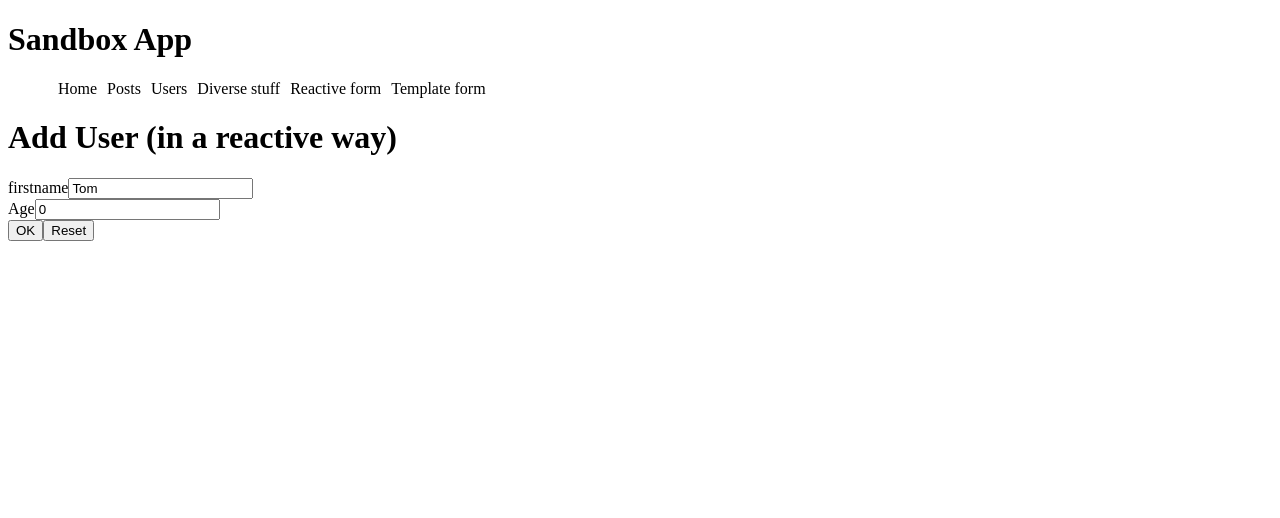
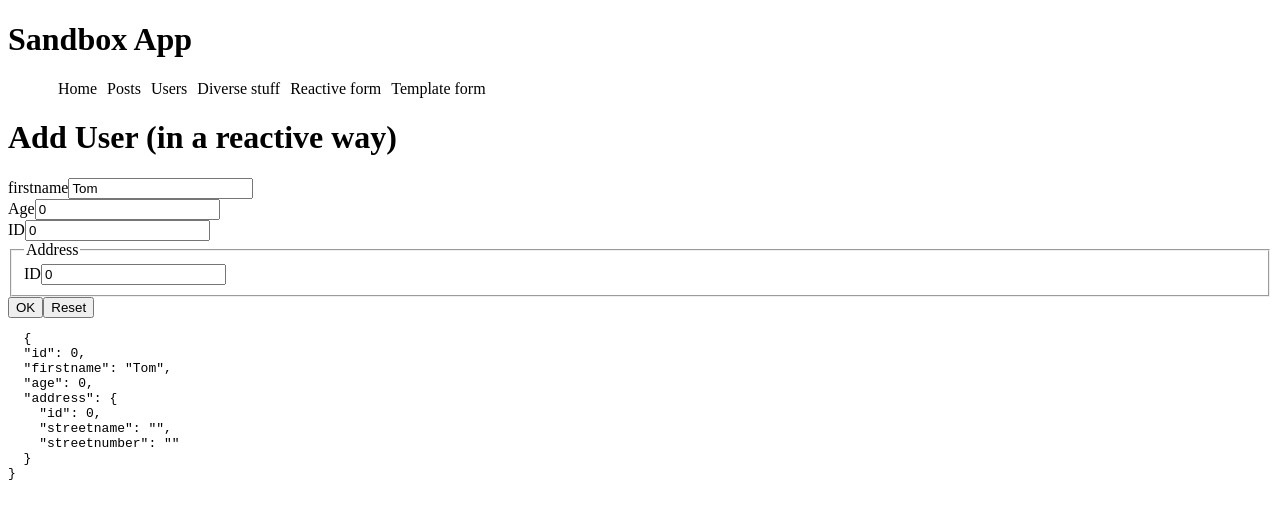
Before and after one commit to Spiff77/edc4itnovember, an Angular app: page /form/reactive in a window 1280 px wide. Shown: the top 518 px of the page. Built offline with nearby package versions, Linux system fonts and the light colour scheme.

Commit message:
reactiveform step 2

```diff
--- a/src/app/reactive-form/reactive-form.component.html
+++ b/src/app/reactive-form/reactive-form.component.html
@@ -1,6 +1,7 @@
 <h1>Add User (in a reactive way)</h1>
 <ul *ngIf="formSubmitted && !myform.valid">
   <li *ngIf="myform.get('firstname')?.errors?.['required']">The firstname is required</li>
+  <li *ngIf="myform.get('firstname')?.errors?.['minlength']">The firstname is too short</li>
 </ul>
 
 <form [formGroup]="myform" (ngSubmit)="submitValue()">
@@ -12,6 +13,23 @@
     <label for="age">Age</label>
     <input type="number" id="age" formControlName="age">
   </div>
+
+  <div>
+    <label for="ID">ID</label>
+    <input type="number" id="ID" formControlName="id">
+  </div>
+
+  <fieldset formGroupName="address">
+    <legend>Address</legend>
+    <div>
+      <label for="ID">ID</label>
+      <input type="number" id="ID" formControlName="id">
+    </div>
+  </fieldset>
   <button type="submit">OK</button>
   <button type="reset">Reset</button>
 </form>
+
+<pre>
+  {{this.myform.value | json}}
+</pre>
--- a/src/app/reactive-form/reactive-form.component.ts
+++ b/src/app/reactive-form/reactive-form.component.ts
@@ -1,5 +1,5 @@
 import {Component, OnInit} from '@angular/core';
-import {FormBuilder, FormControl, FormGroup, Validators} from '@angular/forms';
+import {FormBuilder, FormControl, FormGroup, NonNullableFormBuilder, Validators} from '@angular/forms';
 import {User} from '../model/user.model';
 
 @Component({
@@ -12,23 +12,22 @@ export class ReactiveFormComponent implements OnInit{
   myform!: FormGroup;
   formSubmitted = false;
 
-  constructor(private fb: FormBuilder) { // Will be used only for injection
+  constructor(private fb: NonNullableFormBuilder) { // Will be used only for injection
     // We don't put anyhthing here
   }
 
 
   ngOnInit(): void {
     // Things I want to do when my component is loaded have to be done here
-    //before
-    this.myform = new FormGroup({
-      firstname: new FormControl('Tom', Validators.required),
-      age: new FormControl(0),
-    })
-
-    //after
     this.myform = this.fb.group({
-      firstname: ['Tom', Validators.required],
-      age: 0
+      id: 0,
+      firstname: ['Tom', [Validators.required, Validators.minLength(3)]],
+      age: 0,
+      address: this.fb.group({
+        id:0,
+        streetname: '',
+        streetnumber:''
+      })
     })
   }
 
```
